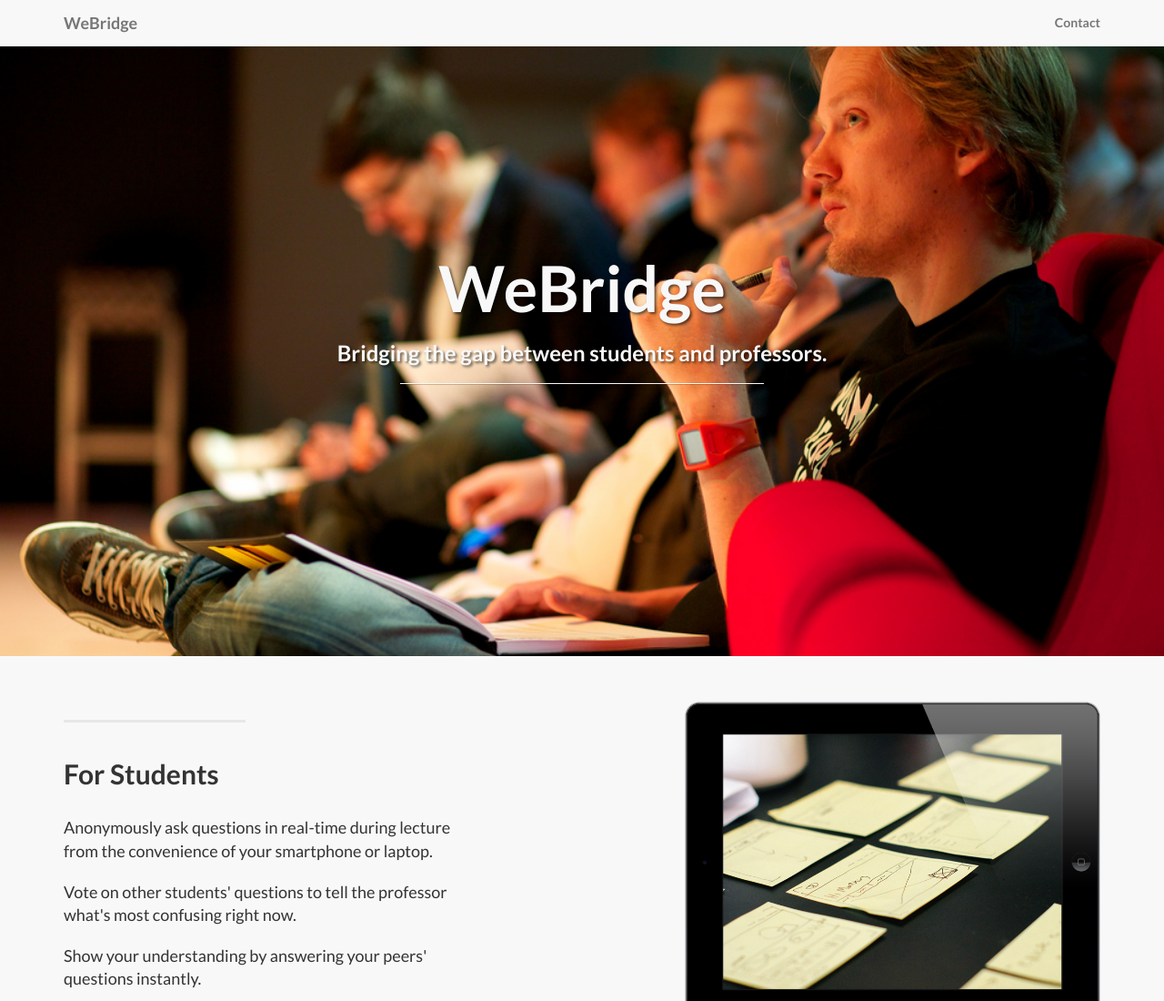
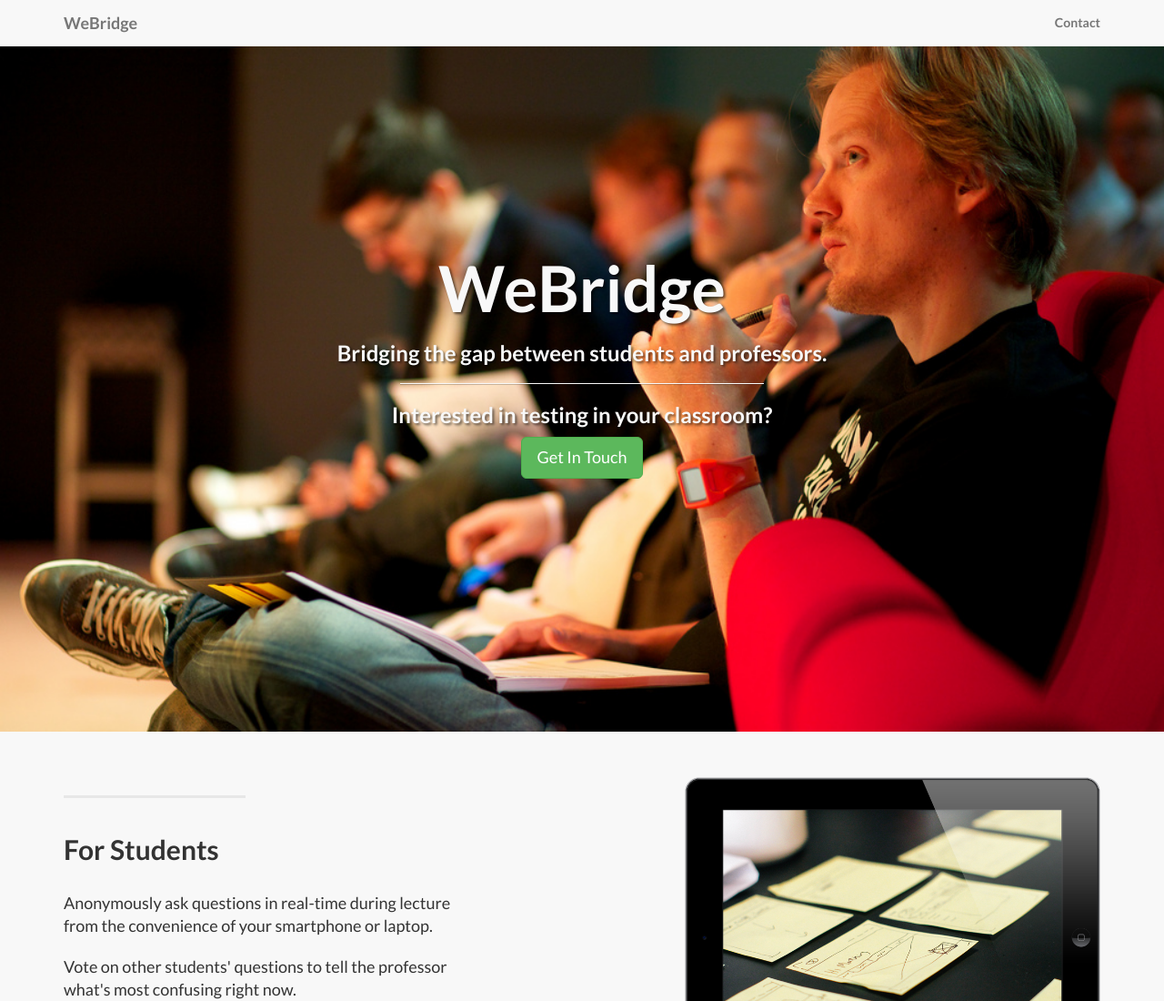
Before and after one commit to samsiegart/webridge, a plain HTML site: page index.html in a window 1280 px wide. Shown: the top 1100 px of the page at 91% size. Drawn offline with Linux system fonts and the light colour scheme.

Commit message:
button email

```diff
--- a/index.html
+++ b/index.html
@@ -72,6 +72,8 @@
                         <h1>WeBridge</h1>
                         <h3>Bridging the gap between students and professors.</h3>
                         <hr class="intro-divider">
+                        <h3>Interested in testing in your classroom?</h3>
+                        <a href="mailto:prof@webridgeapp.com" class="btn btn-success btn-lg" role="button">Get In Touch</a>
                     </div>
                 </div>
             </div>
```
